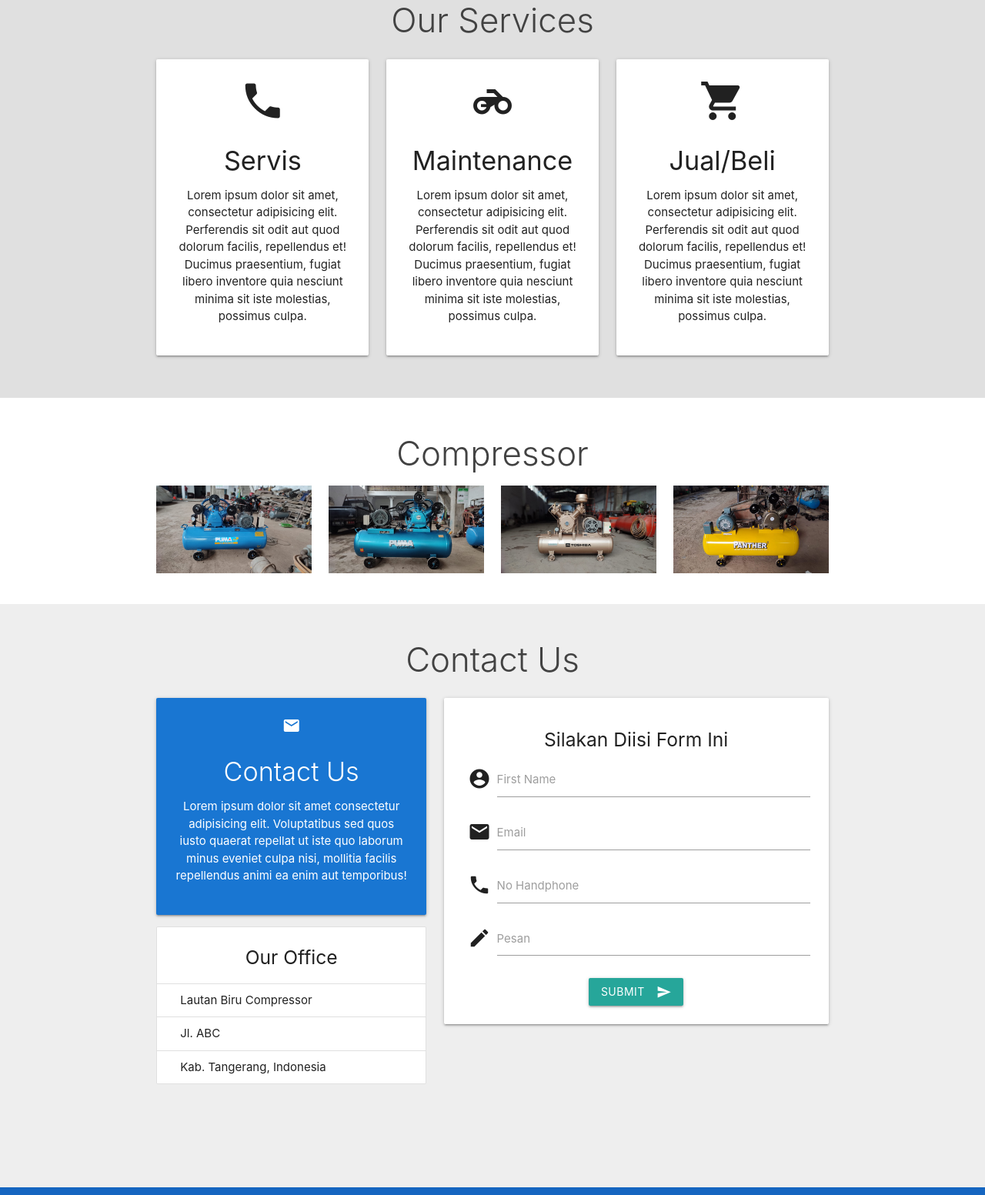
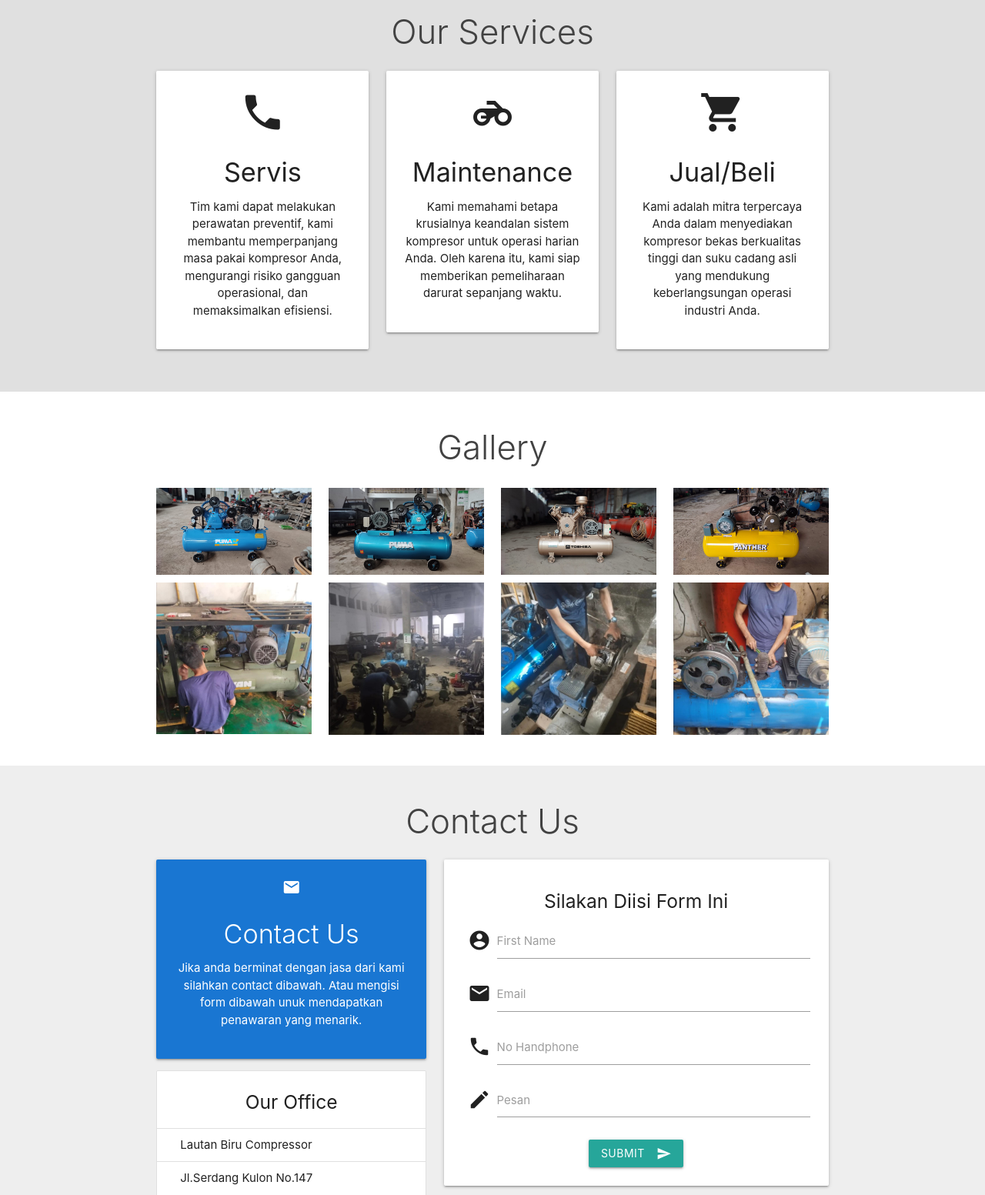
Before and after one commit to Wildan024/Wildan024, a plain HTML site: page index.html in a window 1280 px wide. Shown: the part 1247-2800 px from the top of the page at 77% size. Drawn offline with Linux system fonts and the light colour scheme; grey boxes are pictures that could not be loaded.

Commit message:
first commit

```diff
--- a/css/style.css
+++ b/css/style.css
@@ -17,6 +17,9 @@
     filter: drop-shadow(1px 1px 1px rgba (0,0,0,0.9));
 }
 
+.compressor img{
+    padding-top: 10px;
+}
 
 
 section {
@@ -26,3 +29,7 @@ section {
 footer {
     padding: 1px 0;
 }
+
+.paragraph {
+    text-align: justify;
+}
--- a/index.html
+++ b/index.html
@@ -29,7 +29,7 @@
                 <li><a href="#about">About US</a></li>
                 <li><a href="#customer">Customer</a></li>
                 <li><a href="#service">Service</a></li>
-                <li><a href="#compressor">Compressor</a></li>
+                <li><a href="#compressor">Gallery</a></li>
                 <li><a href="#contact">Contact Us</a></li>
 
               </ul>
@@ -46,7 +46,7 @@
           <li><a href="#about">About US</a></li>
           <li><a href="#customer">Customer</a></li>
           <li><a href="#service">Service</a></li>
-          <li><a href="#compressor">Compressor</a></li>
+          <li><a href="#compressor">Gallery</a></li>
           <li><a href="#contact">Contact Us</a></li>
         </ul>
         <!-- end side nav -->
@@ -98,7 +98,7 @@
               <h3 class="center light ">About Us</h3>
               <div class="col m6 light">
                 <h5>Lautan Biru Compressor</h5>
-                <p>Lorem ipsum dolor sit amet consectetur, adipisicing elit. Et ut saepe itaque officia dolore excepturi minima commodi fugit optio assumenda libero amet tenetur neque aspernatur, corrupti repudiandae sunt, veniam quaerat?</p>
+                <p class="paragraph">Kami adalah penyedia solusi terdepan dalam layanan kompresor yang disesuaikan dengan kebutuhan industri Anda. Dengan dedikasi terhadap kualitas dan kinerja yang unggul, kami memastikan bahwa operasi Anda berjalan dengan lancar dan efisien.</p>
               </div>
                 <div class="center col m6 light">
                   <h6>Jasa Service</h6>
@@ -158,21 +158,21 @@
               <div class="card-panel center">
                 <i class="material-icons medium">local_phone</i>
                 <h4>Servis</h4>
-                <p>Lorem ipsum dolor sit amet, consectetur adipisicing elit. Perferendis sit odit aut quod dolorum facilis, repellendus et! Ducimus praesentium, fugiat libero inventore quia nesciunt minima sit iste molestias, possimus culpa.</p>
+                <p>Tim kami dapat melakukan perawatan preventif, kami membantu memperpanjang masa pakai kompresor Anda, mengurangi risiko gangguan operasional, dan memaksimalkan efisiensi.</p>
               </div>
              </div>
              <div class="col m4 s12">
               <div class="card-panel center">
                 <i class="material-icons medium">motorcycle</i>
                 <h4>Maintenance</h4>
-                <p>Lorem ipsum dolor sit amet, consectetur adipisicing elit. Perferendis sit odit aut quod dolorum facilis, repellendus et! Ducimus praesentium, fugiat libero inventore quia nesciunt minima sit iste molestias, possimus culpa.</p>
+                <p>Kami memahami betapa krusialnya keandalan sistem kompresor untuk operasi harian Anda. Oleh karena itu, kami siap memberikan pemeliharaan darurat sepanjang waktu.</p>
               </div>
              </div>
              <div class="col m4 s12">
               <div class="card-panel center">
                 <i class="material-icons medium">local_grocery_store</i>
                 <h4>Jual/Beli</h4>
-                <p>Lorem ipsum dolor sit amet, consectetur adipisicing elit. Perferendis sit odit aut quod dolorum facilis, repellendus et! Ducimus praesentium, fugiat libero inventore quia nesciunt minima sit iste molestias, possimus culpa.</p>
+                <p>Kami adalah mitra terpercaya Anda dalam menyediakan kompresor bekas berkualitas tinggi dan suku cadang asli yang mendukung keberlangsungan operasi industri Anda.</p>
               </div>
              </div>
             </div>
@@ -185,8 +185,9 @@
     <!-- Barang Yang Sudah Pernah Dikerjakan -->
         <section id="compressor" class="compressor scrollspy">
           <div class="container">
-            <h3 class="light center grey-text text-darken-3">Compressor</h3>
+            <h3 class="light center grey-text text-darken-3">Gallery</h3>
             <div class="row">
+              <div class="compressor">
               <div class="col m3 s12">
                 <img src="img/compressor/comper2.jpg" class="responsive-img materialboxed">
               </div>
@@ -199,6 +200,19 @@
               <div class="col m3 s12">
                 <img src="img/compressor/compre.jpg" class="responsive-img materialboxed">
               </div>
+              <div class="col m3 s12">
+                <img src="img/compressor/compre4.jpg" class="responsive-img materialboxed">
+              </div>
+              <div class="col m3 s12">
+                <img src="img/compressor/compre5.jpg" class="responsive-img materialboxed">
+              </div>
+              <div class="col m3 s12">
+                <img src="img/compressor/compre6.jpg" class="responsive-img materialboxed">
+              </div>
+              <div class="col m3 s12">
+                <img src="img/compressor/compre7.jpg" class="responsive-img materialboxed">
+              </div>
+            </div>
             </div>
           </div>
         </section>
@@ -213,13 +227,14 @@
             <div class="card-panel blue darken-2 center white-text">
               <i class="material-icons">email</i>
               <h4 class="light">Contact Us</h4>
-              <p>Lorem ipsum dolor sit amet consectetur adipisicing elit. Voluptatibus sed quos iusto quaerat repellat ut iste quo laborum minus eveniet culpa nisi, mollitia facilis repellendus animi ea enim aut temporibus!</p>
+              <p>Jika anda berminat dengan jasa dari kami silahkan contact dibawah. Atau mengisi form dibawah unuk mendapatkan penawaran yang menarik.</p>
             </div>
             <ul class="collection with-header">
               <li class="collection-header center"><h5>Our Office</h5></li>
               <li class="collection-item">Lautan Biru Compressor</li>
-              <li class="collection-item">Jl. ABC</li>
+              <li class="collection-item">Jl.Serdang Kulon No.147</li>
               <li class="collection-item">Kab. Tangerang, Indonesia</li>
+              <li class="collection-item">081317062042</li>
             </ul>
           </div>
           <div class="col m7 s12">
@@ -246,7 +261,7 @@
                 <textarea id="icon_prefix2" class="materialize-textarea"></textarea>
                 <label for="icon_prefix2">Pesan</label>
               </div>
-              <button class="btn waves-effect waves-light " type="submit" name="action">Submit
+              <button class="btn waves-effect waves-light " type="submit" name="action" onclick="sendtoWhatsapp()">Submit
                 <i class="material-icons right">send</i>
               </button>
             </form>
@@ -275,7 +290,7 @@
 
       <!--JavaScript at end of body for optimized loading-->
       <script type="text/javascript" src="js/materialize.min.js"></script>
-
+      <script src="js/whatsapp.js"></script>
 
         <script>
           const sidenav = document.querySelectorAll('.sidenav');
@@ -299,6 +314,7 @@
           });
 
 
+
         </script>
     </body>
   </html>
--- /dev/null
+++ b/js/whatsapp.js
@@ -0,0 +1,14 @@
+function sendtoWhatsapp(){
+    let number = "+6281317062042";
+
+    let name = document.getElementById('icon_prefix').value;
+    // let email = document.getElementById('email').value;
+    // let message = document.getElementById('icon_prefix2').value;
+
+    var url = "https://wa.me/" + number + "?text="
+    // + "Name :" +icon_prefix+ "?text="
+    // + "email :" +email+ "%0a"
+    // + "message :" +icon_prefix2+ "%0a%0a";
+
+    window.open(url, '_blank').focus();
+}
```
Also changed, not shown: img/compressor/compre4.jpg (added), img/compressor/compre5.jpg (added), img/compressor/compre6.jpg (added), img/compressor/compre7.jpg (added).
